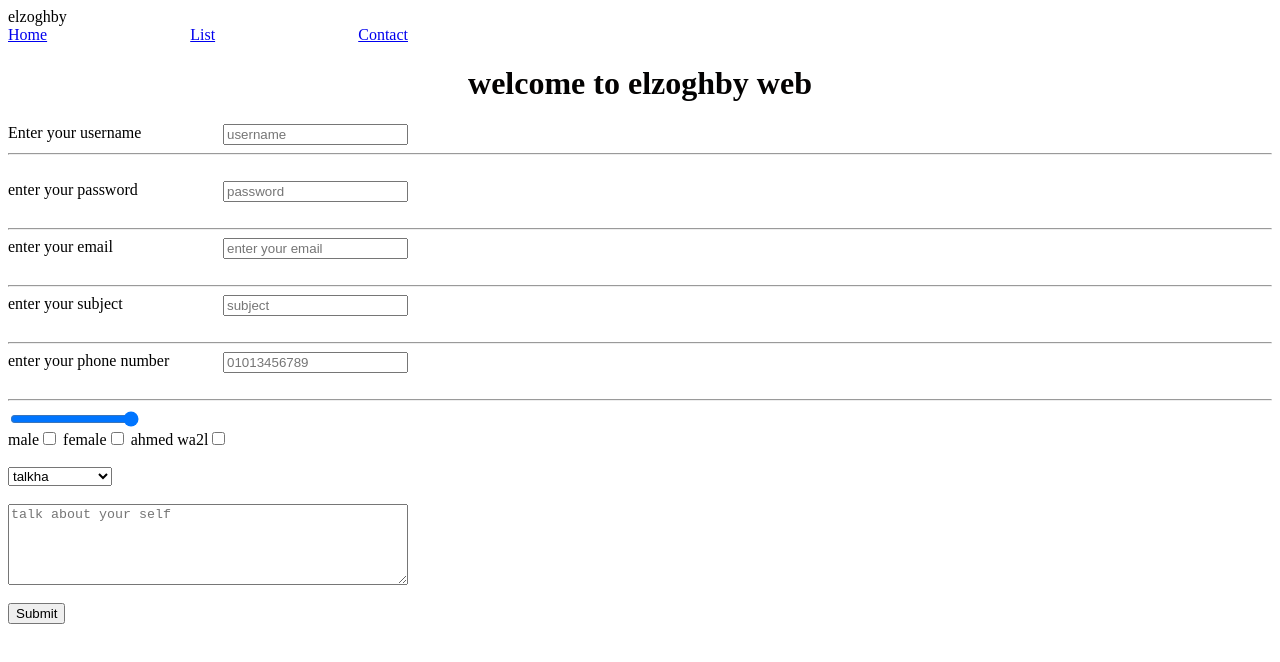
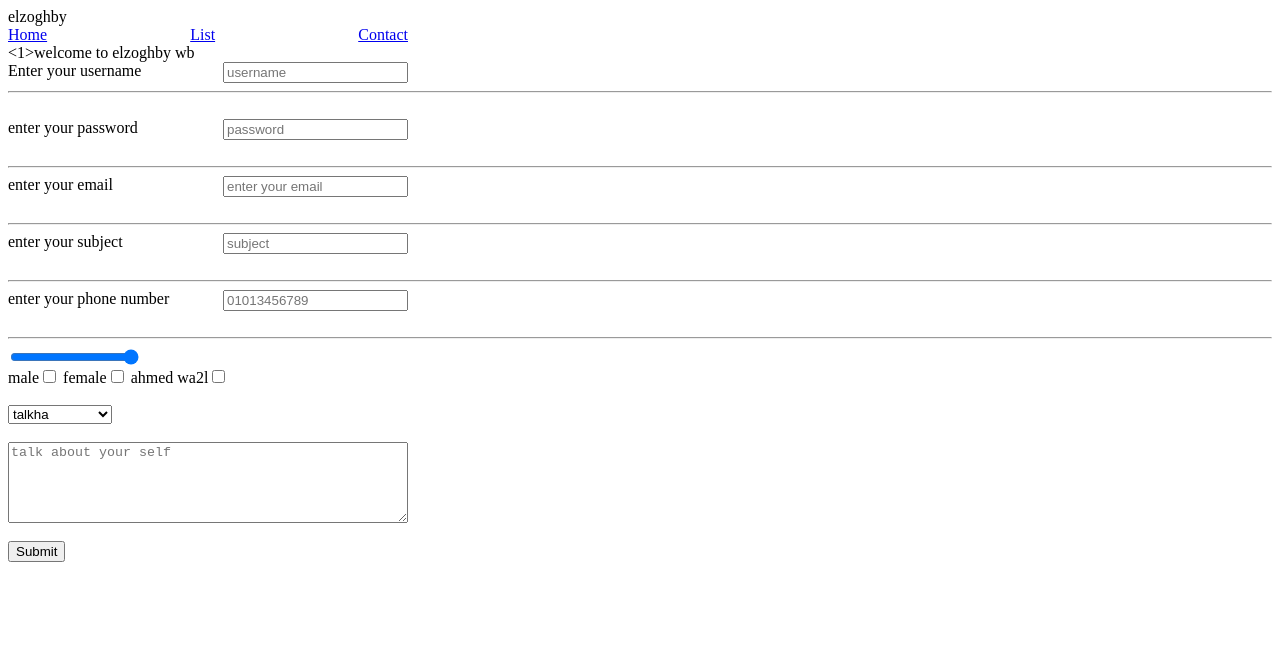
Before and after one commit to youssefElzoghby/html-form, a plain HTML site: page task/index.html in a window 1280 px wide. Drawn offline with Linux system fonts and the light colour scheme.

Commit message:
remove e letter

```diff
--- a/task/index.html
+++ b/task/index.html
@@ -15,7 +15,7 @@
     </div>
   </nav>
     <header>
-      <h1>welcome to elzoghby web</h1>
+      <1>welcome to elzoghby wb</1>
     </header>
     <form action="index.html"><div>
       <label for="username">Enter your username</label>
```
